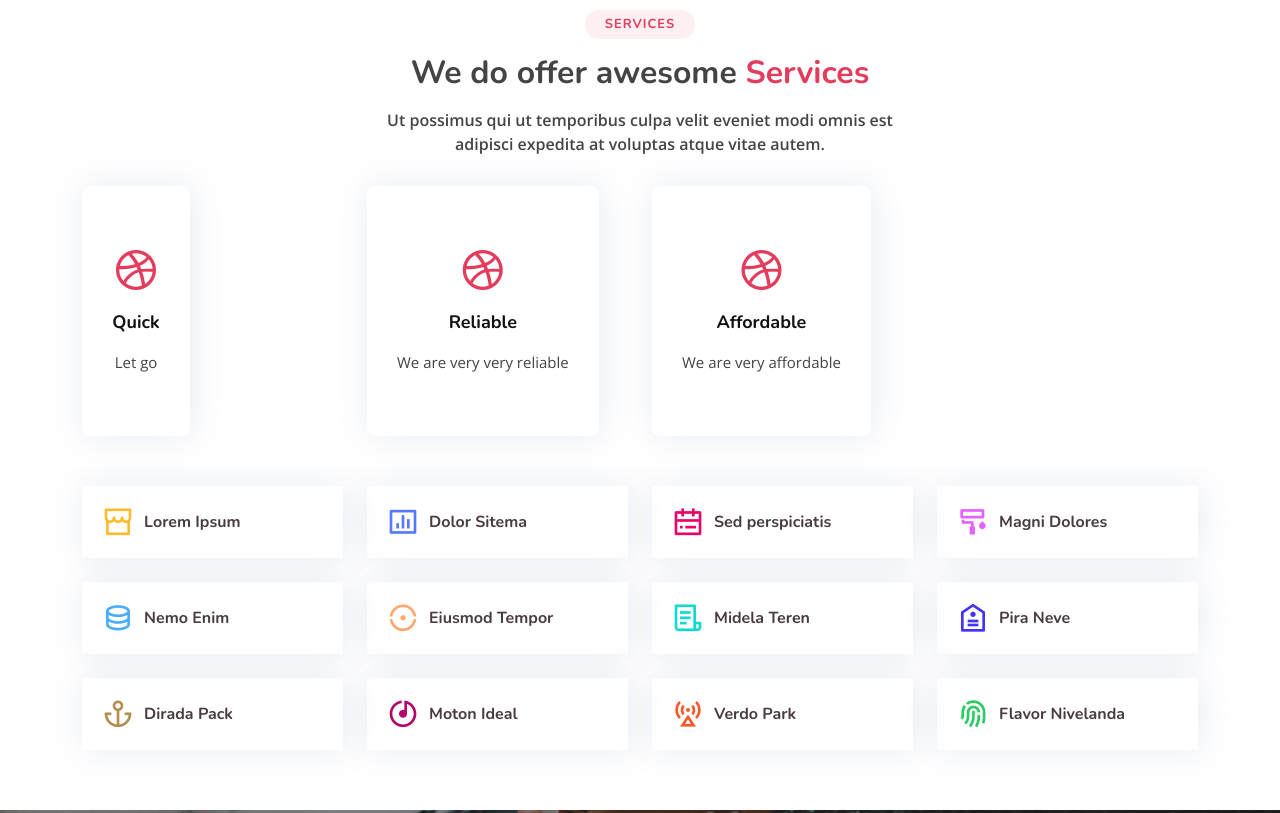
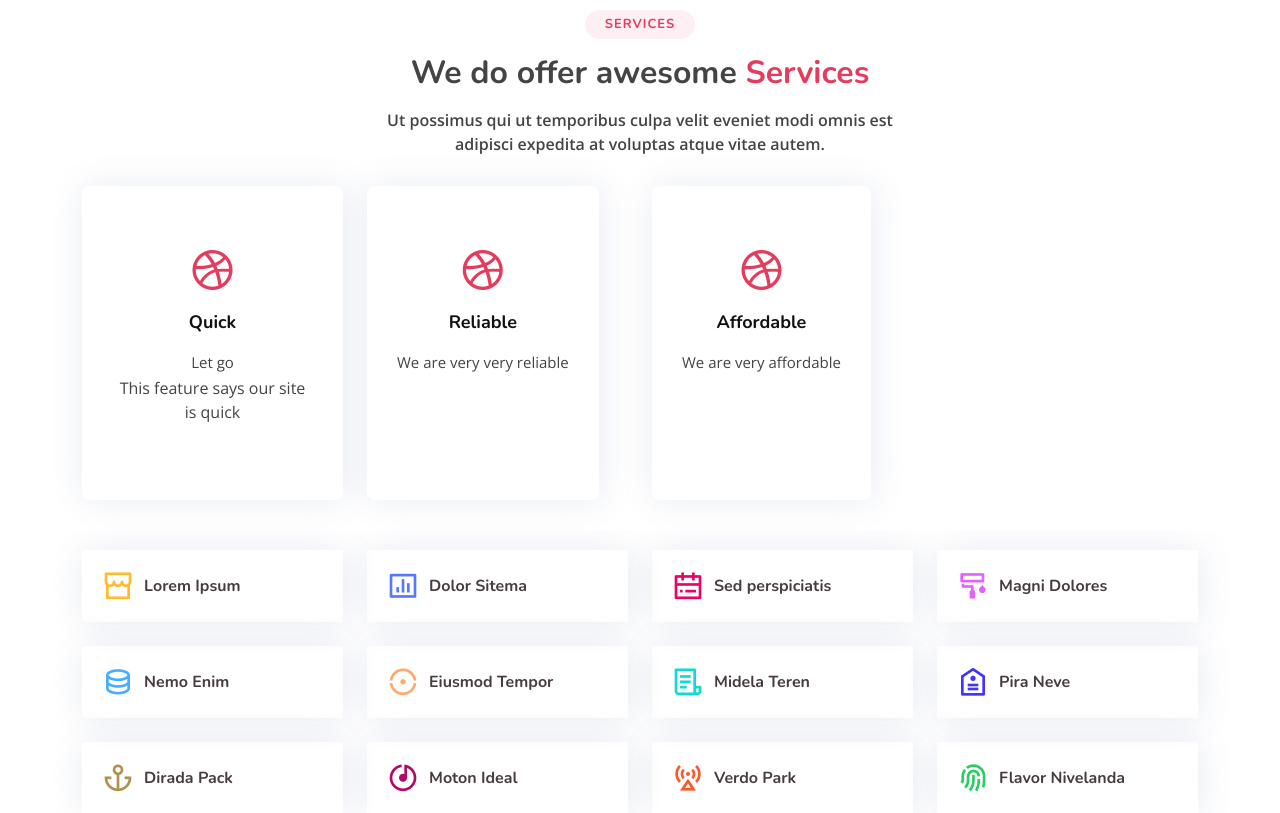
Before and after one commit to Waltl33/django_tutorial, a Django app: page / in a window 1280 px wide. Shown: the part 1317-2130 px from the top of the page. Run offline with Django 4.2, Linux system fonts and the light colour scheme; data comes from the database, SQL or seed files in the repository; some libraries are stand-ins or nearby versions.

Commit message:
if statement of Feature name

```diff
--- a/templates/index.html
+++ b/templates/index.html
@@ -145,7 +145,9 @@
               <div class="icon"><i class="bx bxl-dribbble"></i></div>
               <h4 class="title"><a href="">{{feature.name}}</a></h4>
               <p class="description">{{feature.details}}</p>
-
+              {% if feature.name == 'Quick' %}
+              <p>This feature says our site is quick</p>
+              {% endif %}
             </div>
           </div>
           {% endfor %}
```
